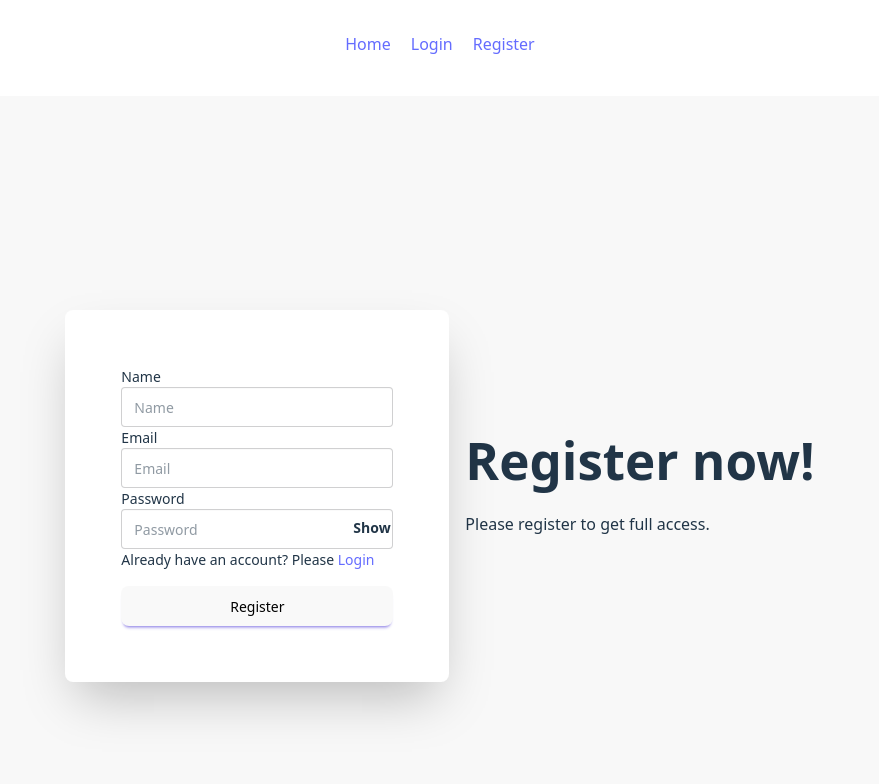
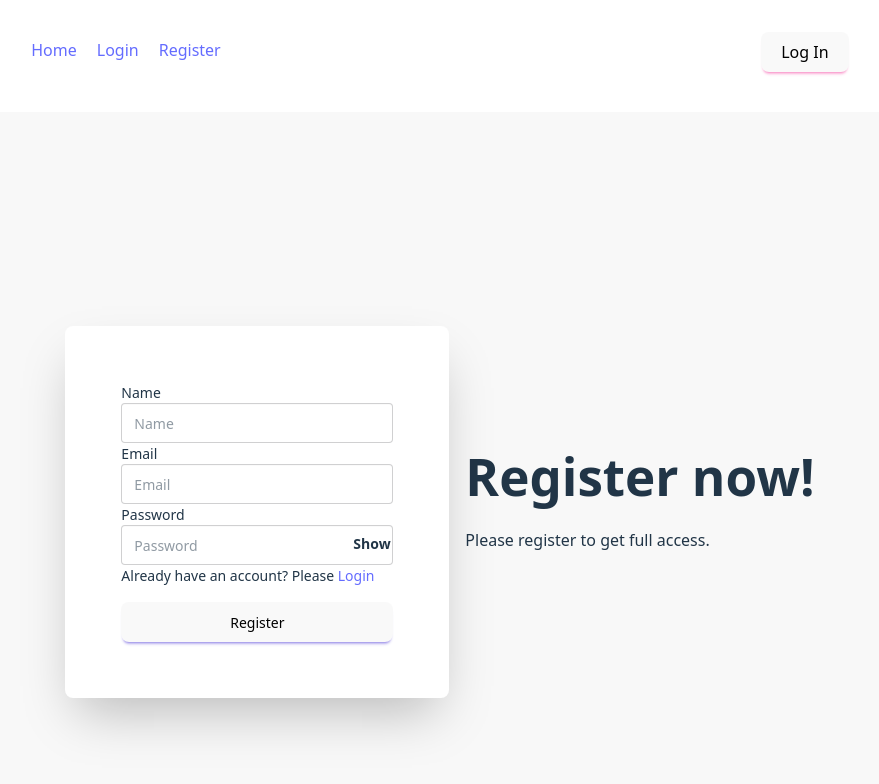
Before and after one commit to Maksudulfcub/firebase-intro, a React (Vite) app: page /register in a window 1280 px wide. Shown: the top 784 px of the page, without its empty margins (200-1079 px from the left). Built offline with nearby package versions, Linux system fonts and the light colour scheme; no server answers.

Commit message:
User info showing in Navbar

```diff
--- a/src/components/Header/Header.jsx
+++ b/src/components/Header/Header.jsx
@@ -1,11 +1,39 @@
+import { useContext } from "react";
 import { NavLink } from "react-router-dom";
+import { AuthContext } from "../../context/AuthProvider";
 
 const Header = () => {
+
+    const { user, logOut } = useContext(AuthContext);
+
+    const handleLogOut = () => {
+        logOut()
+            .then((result) => {
+                console.log(result);
+                alert('Logged out successfully !')
+            })
+            .catch((error) => {
+                console.log(error);
+            })
+    }
+
     return (
         <div className="space-x-5 mb-10">
-            <NavLink style={{'marginRight':'20px'}} to="/">Home</NavLink>
+            <NavLink style={{ 'marginRight': '20px' }} to="/">Home</NavLink>
             <NavLink to="/login">Login</NavLink>
             <NavLink to="/register">Register</NavLink>
+            <div className="navbar-end">
+                {
+                    user &&
+                    <p className="font-bold text-sm text-green-500 mr-10">Current User : {user.email}</p>
+                }
+                {
+                    user ?
+                        <button onClick={handleLogOut} className="btn btn-secondary">Log out</button>
+                        :
+                        <NavLink to="/login"><button className="btn btn-secondary">Log In</button></NavLink>
+                }
+            </div>
         </div>
     );
 };
--- a/src/context/AuthProvider.jsx
+++ b/src/context/AuthProvider.jsx
@@ -1,4 +1,4 @@
-import { createUserWithEmailAndPassword, onAuthStateChanged, signInWithEmailAndPassword } from "firebase/auth";
+import { createUserWithEmailAndPassword, onAuthStateChanged, signInWithEmailAndPassword, signOut } from "firebase/auth";
 import { createContext, useEffect, useState } from "react";
 import auth from "../assets/firebase/firebase.init";
 
@@ -16,13 +16,21 @@ const AuthProvider = ({ children }) => {
         return signInWithEmailAndPassword(auth, email, password);
     }
 
+    const logOut = () => {
+        return signOut(auth);
+    }
+
     useEffect(() => {
-        onAuthStateChanged(auth, currentUser => {
+        const unSubscribe = onAuthStateChanged(auth, currentUser => {
             setUser(currentUser);
-        })
+            console.log('current user info is', currentUser);
+        });
+        return () => {
+            unSubscribe;
+        }
     }, [])
 
-    const authInfo = { user, createUser, loginUser }
+    const authInfo = { user, createUser, loginUser, logOut }
     return (
         <AuthContext.Provider value={authInfo}>
             {children}
```
